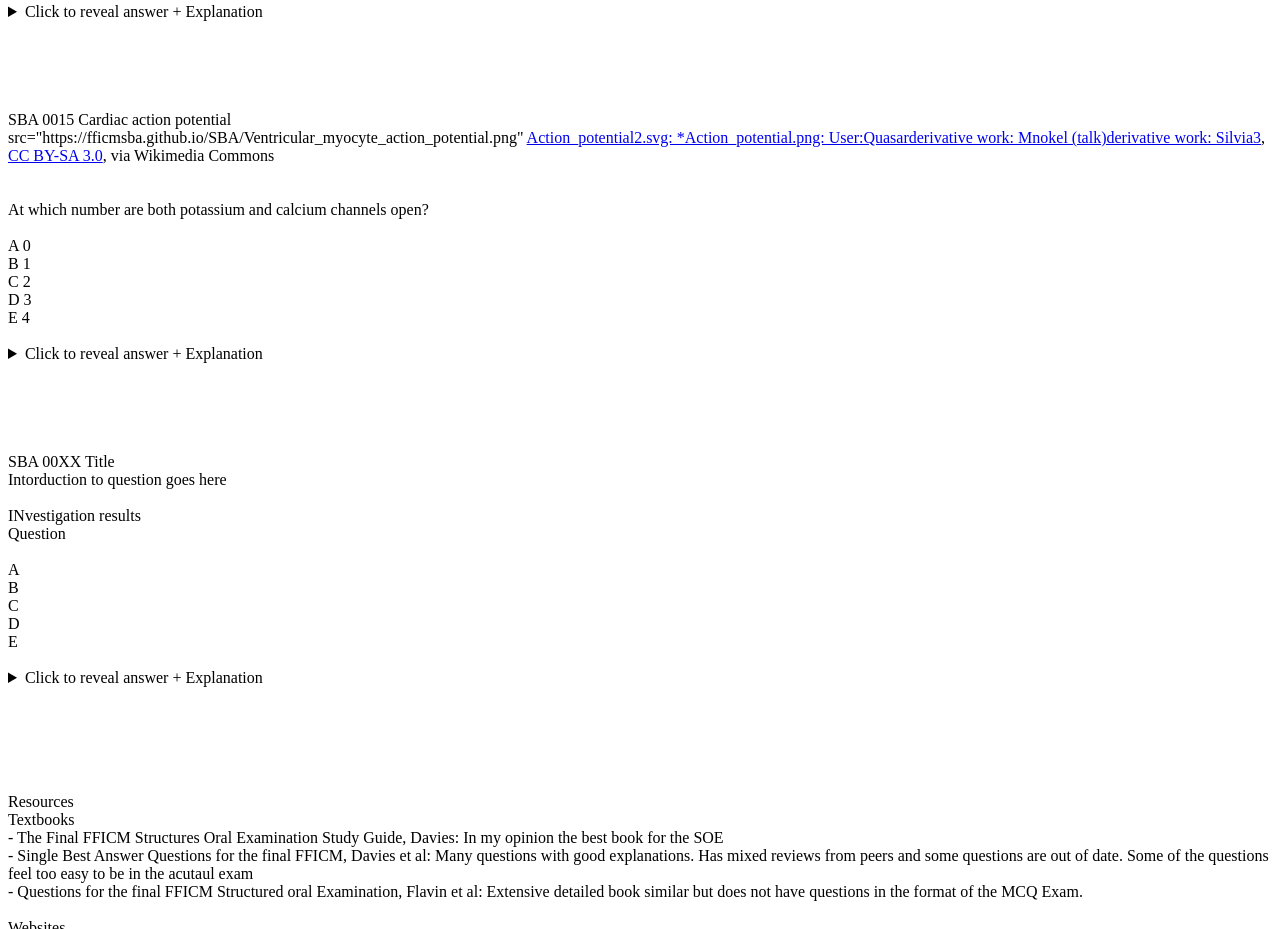
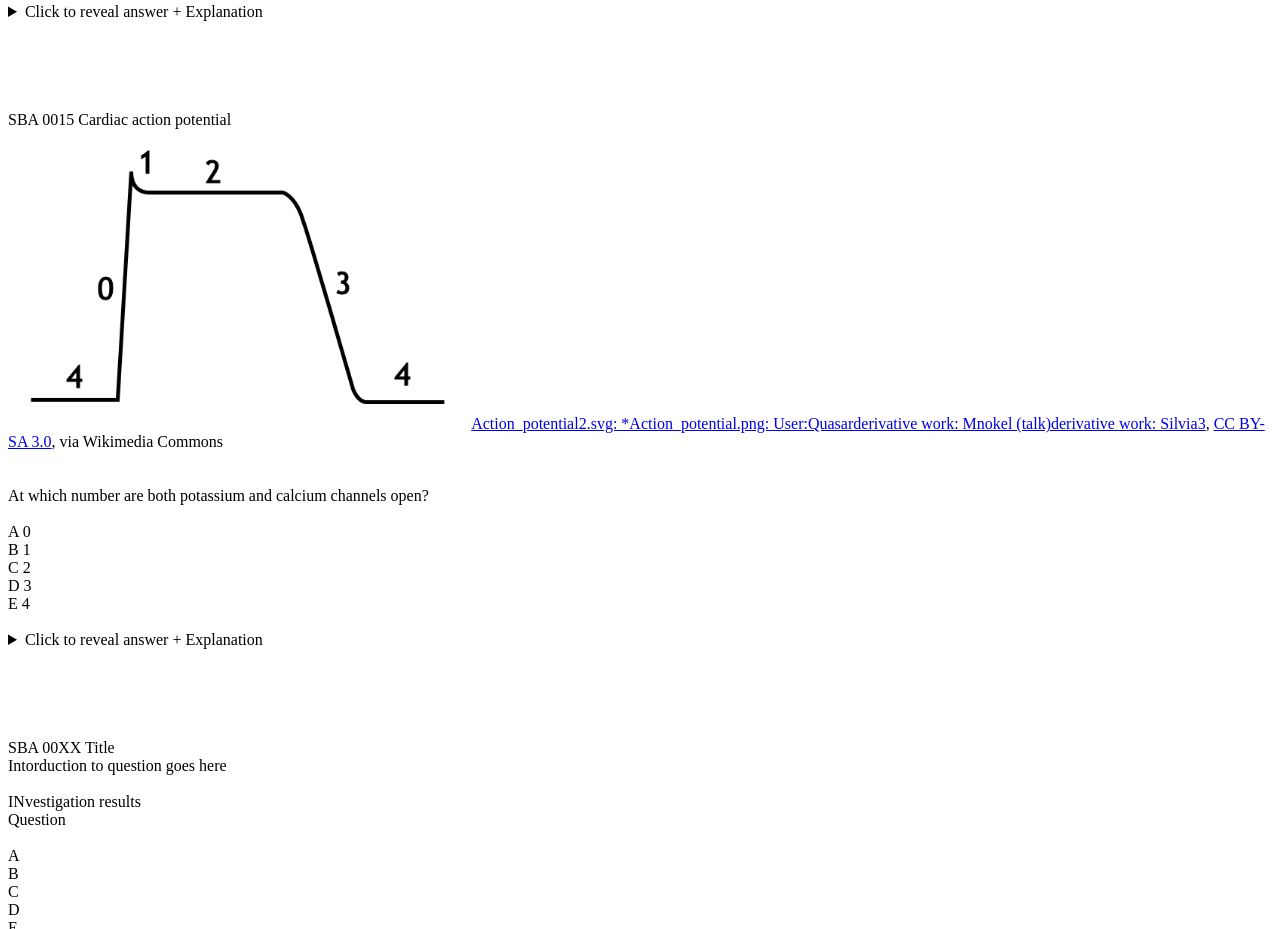
Before and after one commit to FFICMSBA/SBA, a plain HTML site: page index.html in a window 1280 px wide. Shown: the part 5975-6904 px from the top of the page. Drawn offline with Linux system fonts and the light colour scheme.

Commit message:
Update index.html

```diff
--- a/index.html
+++ b/index.html
@@ -357,7 +357,7 @@ The ligamentum arteriosum fixes the aorta to the chest was just distal to the le
   <br>  </details>
 <br><br><br><br><br>
 
-SBA 0015 Cardiac action potential<br> <img>src="https://fficmsba.github.io/SBA/Ventricular_myocyte_action_potential.png"</img>
+SBA 0015 Cardiac action potential<br> <img src="https://fficmsba.github.io/SBA/Ventricular_myocyte_action_potential.png"  width="460" height="300">
 
   <a href="https://commons.wikimedia.org/wiki/File:Action_potential_ventr_myocyte.gif">Action_potential2.svg: *Action_potential.png: User:Quasarderivative work: Mnokel (talk)derivative work: Silvia3</a>, <a href="http://creativecommons.org/licenses/by-sa/3.0/">CC BY-SA 3.0</a>, via Wikimedia Commons <br>
   <br><br>
```
